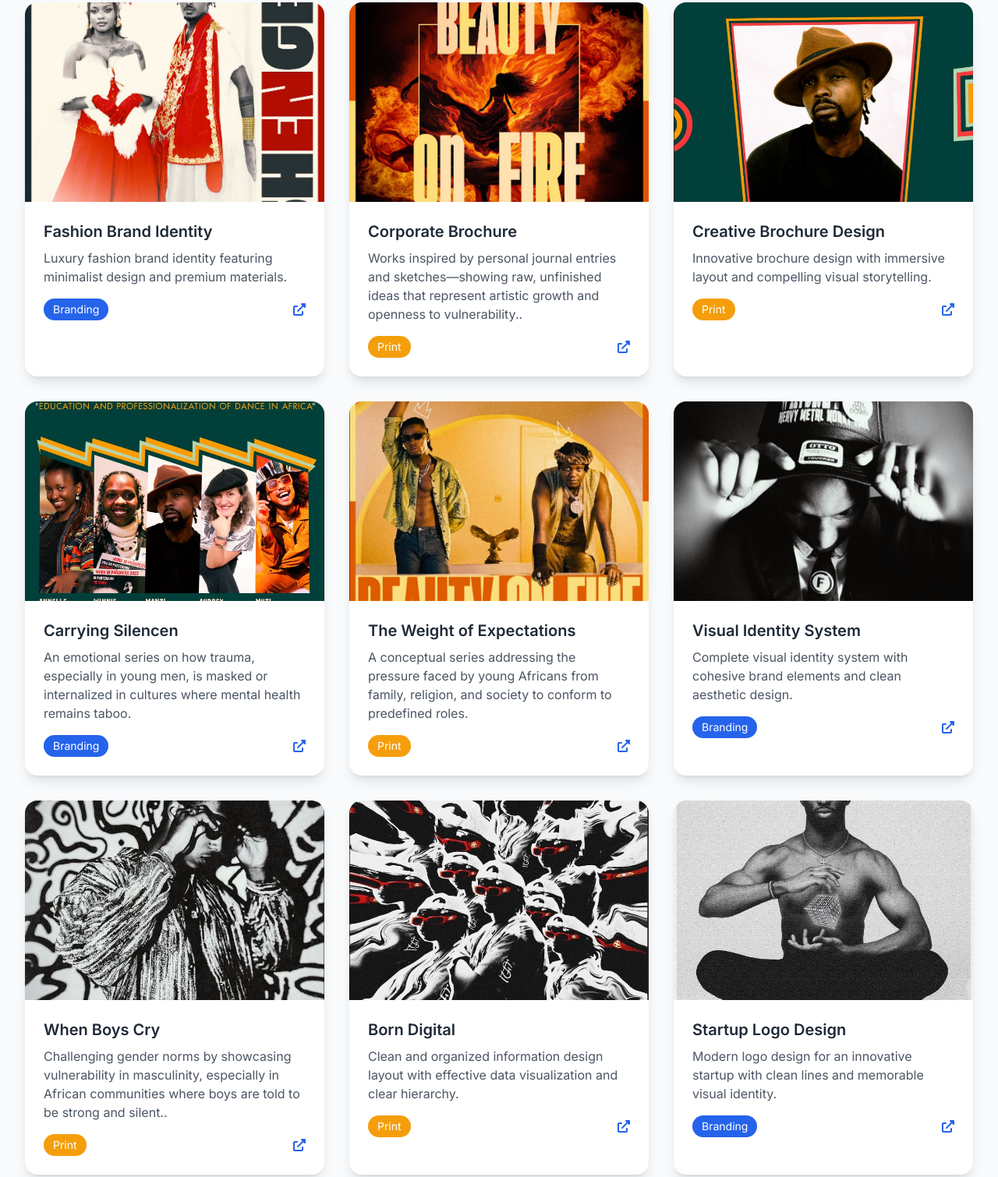
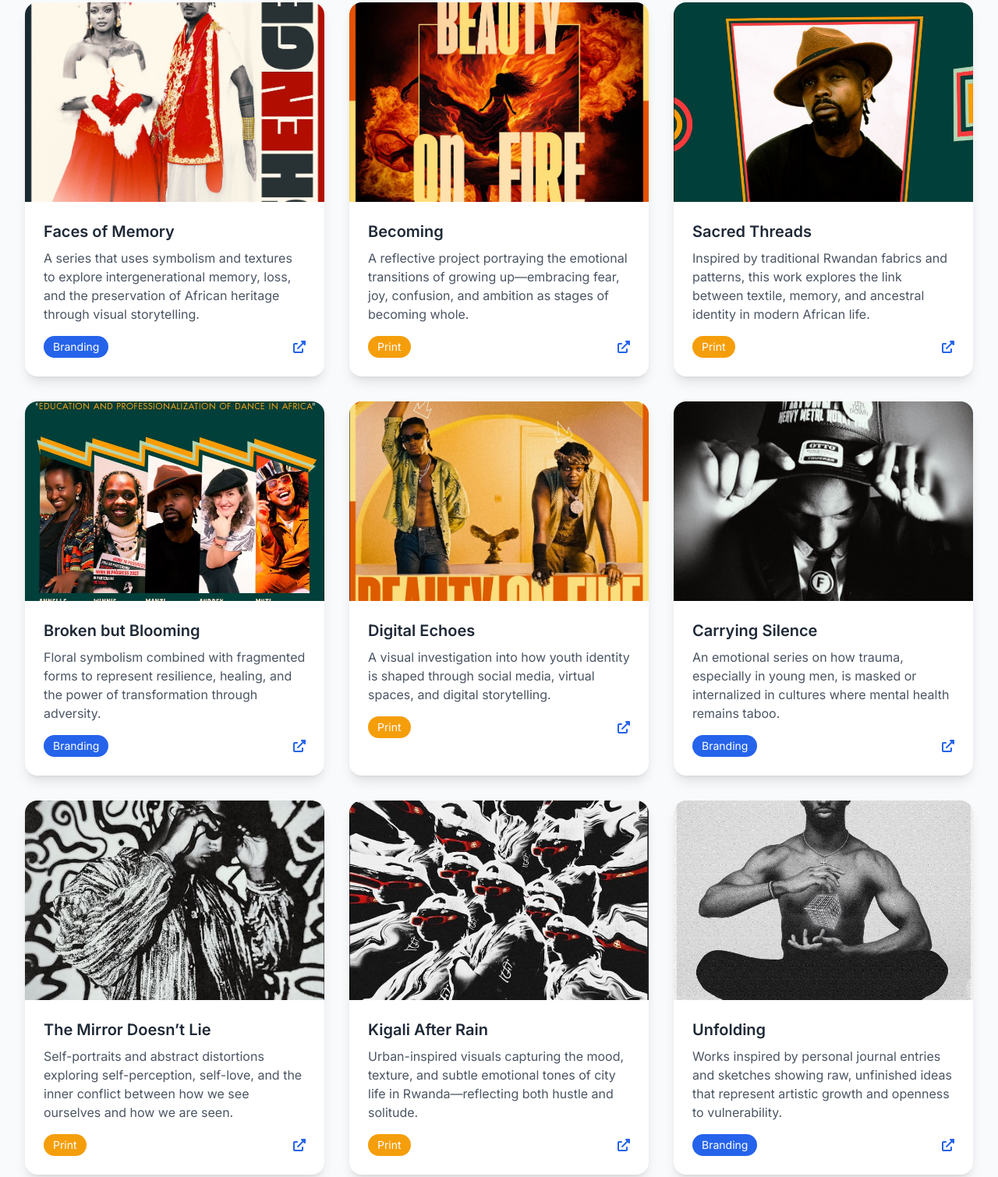
Before and after one commit to mutuzogabin/gabin-portifolio, a plain HTML site: page index.html in a window 1280 px wide. Shown: the part 4327-5837 px from the top of the page at 78% size. Drawn offline with nearby package versions, Linux system fonts and the light colour scheme.

Commit message:
Update index.html

```diff
--- a/index.html
+++ b/index.html
@@ -550,8 +550,10 @@
                         <img src="images/2.JPG" alt="Restaurant Menu Design" class="w-full h-full object-cover hover:scale-105 transition duration-300">
                     </div>
                     <div class="p-6">
-                        <h3 class="text-xl font-semibold text-dark mb-2"> Becoming</h3>
-                        <p class="text-gray-600 mb-4">A reflective project portraying the emotional transitions of growing up—embracing fear, joy, confusion, and ambition as stages of becoming whole.</p>
+                        <h3 class="text-xl font-semibold text-dark mb-2">Voices Unheard</h3>
+                        <p class="text-gray-600 mb-4">
+                            A mixed-media collection amplifying the invisible narratives of marginalized individuals, especially youth dealing with anxiety and social stigma.
+                        </p>
                         <div class="flex justify-between items-center">
                             <span class="text-sm bg-secondary text-white px-3 py-1 rounded-full">Print</span>
                             <button  type="button" class="text-primary hover:text-primary-dark transition duration-300">
@@ -567,8 +569,8 @@
                         <img src="images/3.JPG" alt="Carrying Silence" class="w-full h-full object-cover hover:scale-105 transition duration-300">
                     </div>
                     <div class="p-6">
-                        <h3 class="text-xl font-semibold text-dark mb-2">Brand Identity Package</h3>
-                        <p class="text-gray-600 mb-4">A mixed-media collection amplifying the invisible narratives of marginalized individuals, especially youth dealing with anxiety and social stigma.</p>
+                        <h3 class="text-xl font-semibold text-dark mb-2"> Beyond the Skin</h3>
+                        <p class="text-gray-600 mb-4">Portraits that delve into the complexity of identity beyond appearance—examining cultural belonging, personal transformation, and the unseen layers of self.</p>
                         <div class="flex justify-between items-center">
                             <span class="text-sm bg-primary text-white px-3 py-1 rounded-full">Branding</span>
                             <button  type="button" class="text-primary hover:text-primary-dark transition duration-300">
@@ -584,8 +586,9 @@
                         <img src="images/4.JPG" alt="Fashion Brand Identity" class="w-full h-full object-cover hover:scale-105 transition duration-300">
                     </div>
                     <div class="p-6">
-                        <h3 class="text-xl font-semibold text-dark mb-2">Fashion Brand Identity</h3>
-                        <p class="text-gray-600 mb-4">Luxury fashion brand identity featuring minimalist design and premium materials.</p>
+                        <h3 class="text-xl font-semibold text-dark mb-2"> Faces of Memory</h3>
+                        <p class="text-gray-600 mb-4">A series that uses symbolism and textures to explore intergenerational memory, loss, and the preservation of African heritage through visual storytelling.
+                        </p>
                         <div class="flex justify-between items-center">
                             <span class="text-sm bg-primary text-white px-3 py-1 rounded-full">Branding</span>
                             <button  type="button" class="text-primary hover:text-primary-dark transition duration-300">
@@ -601,8 +604,8 @@
                         <img src="images/5.JPG" alt="Unfolding" class="w-full h-full object-cover hover:scale-105 transition duration-300">
                     </div>
                     <div class="p-6">
-                        <h3 class="text-xl font-semibold text-dark mb-2">Corporate Brochure</h3>
-                        <p class="text-gray-600 mb-4">Works inspired by personal journal entries and sketches—showing raw, unfinished ideas that represent artistic growth and openness to vulnerability..</p>
+                        <h3 class="text-xl font-semibold text-dark mb-2">Becoming</h3>
+                        <p class="text-gray-600 mb-4">A reflective project portraying the emotional transitions of growing up—embracing fear, joy, confusion, and ambition as stages of becoming whole.</p>
                         <div class="flex justify-between items-center">
                             <span class="text-sm bg-secondary text-white px-3 py-1 rounded-full">Print</span>
                             <button  type="button" class="text-primary hover:text-primary-dark transition duration-300">
@@ -618,8 +621,8 @@
                         <img src="images/6.JPG" alt="Creative Brochure Design" class="w-full h-full object-cover hover:scale-105 transition duration-300">
                     </div>
                     <div class="p-6">
-                        <h3 class="text-xl font-semibold text-dark mb-2">Creative Brochure Design</h3>
-                        <p class="text-gray-600 mb-4">Innovative brochure design with immersive layout and compelling visual storytelling.</p>
+                        <h3 class="text-xl font-semibold text-dark mb-2">Sacred Threads</h3>
+                        <p class="text-gray-600 mb-4">Inspired by traditional Rwandan fabrics and patterns, this work explores the link between textile, memory, and ancestral identity in modern African life.</p>
                         <div class="flex justify-between items-center">
                             <span class="text-sm bg-secondary text-white px-3 py-1 rounded-full">Print</span>
                             <button  type="button" class="text-primary hover:text-primary-dark transition duration-300">
@@ -635,8 +638,8 @@
                         <img src="images/7.JPG" alt="Corporate Identity Design" class="w-full h-full object-cover hover:scale-105 transition duration-300">
                     </div>
                     <div class="p-6">
-                        <h3 class="text-xl font-semibold text-dark mb-2">Carrying Silencen</h3>
-                        <p class="text-gray-600 mb-4">An emotional series on how trauma, especially in young men, is masked or internalized in cultures where mental health remains taboo.</p>
+                        <h3 class="text-xl font-semibold text-dark mb-2">Broken but Blooming</h3>
+                        <p class="text-gray-600 mb-4">Floral symbolism combined with fragmented forms to represent resilience, healing, and the power of transformation through adversity.</p>
                         <div class="flex justify-between items-center">
                             <span class="text-sm bg-primary text-white px-3 py-1 rounded-full">Branding</span>
                             <button type="button" class="text-primary hover:text-primary-dark transition duration-300" title="View Project">
@@ -652,8 +655,9 @@
                         <img src="images/8.JPG" alt="Magazine Layout Design" class="w-full h-full object-cover hover:scale-105 transition duration-300">
                     </div>
                     <div class="p-6">
-                        <h3 class="text-xl font-semibold text-dark mb-2"> The Weight of Expectations</h3>
-                        <p class="text-gray-600 mb-4">A conceptual series addressing the pressure faced by young Africans from family, religion, and society to conform to predefined roles.</p>
+                        <h3 class="text-xl font-semibold text-dark mb-2"> Digital Echoes</h3>
+                        <p class="text-gray-600 mb-4">
+A visual investigation into how youth identity is shaped through social media, virtual spaces, and digital storytelling.</p>
                         <div class="flex justify-between items-center">
                             <span class="text-sm bg-secondary text-white px-3 py-1 rounded-full">Print</span>
                             <button type="button" class="text-primary hover:text-primary-dark transition duration-300" title="View Project">
@@ -669,8 +673,9 @@
                         <img src="images/9.JPG" alt="Visual Identity System" class="w-full h-full object-cover hover:scale-105 transition duration-300">
                     </div>
                     <div class="p-6">
-                        <h3 class="text-xl font-semibold text-dark mb-2">Visual Identity System</h3>
-                        <p class="text-gray-600 mb-4">Complete visual identity system with cohesive brand elements and clean aesthetic design.</p>
+                        <h3 class="text-xl font-semibold text-dark mb-2">Carrying Silence</h3>
+                        <p class="text-gray-600 mb-4">An emotional series on how trauma, especially in young men, is masked or internalized in cultures where mental health remains taboo.
+</p>
                         <div class="flex justify-between items-center">
                             <span class="text-sm bg-primary text-white px-3 py-1 rounded-full">Branding</span>
                             <button type="button" class="text-primary hover:text-primary-dark transition duration-300" title="View Project">
@@ -686,8 +691,9 @@
                         <img src="images/11.JPG" alt="Event Poster Series" class="w-full h-full object-cover hover:scale-105 transition duration-300">
                     </div>
                     <div class="p-6">
-                        <h3 class="text-xl font-semibold text-dark mb-2">When Boys Cry</h3>
-                        <p class="text-gray-600 mb-4">Challenging gender norms by showcasing vulnerability in masculinity, especially in African communities where boys are told to be strong and silent..</p>
+                        <h3 class="text-xl font-semibold text-dark mb-2">The Mirror Doesn’t Lie</h3>
+                        <p class="text-gray-600 mb-4">Self-portraits and abstract distortions exploring self-perception, self-love, and the inner conflict between how we see ourselves and how we are seen.
+</p>
                         <div class="flex justify-between items-center">
                             <span class="text-sm bg-secondary text-white px-3 py-1 rounded-full">Print</span>
                             <button type="button" class="text-primary hover:text-primary-dark transition duration-300" title="View Project">
@@ -703,8 +709,8 @@
                         <img src="images/12.JPG" alt="Information Design Layout" class="w-full h-full object-cover hover:scale-105 transition duration-300">
                     </div>
                     <div class="p-6">
-                        <h3 class="text-xl font-semibold text-dark mb-2">Born Digital</h3>
-                        <p class="text-gray-600 mb-4">Clean and organized information design layout with effective data visualization and clear hierarchy.</p>
+                        <h3 class="text-xl font-semibold text-dark mb-2"> Kigali After Rain</h3>
+                        <p class="text-gray-600 mb-4">Urban-inspired visuals capturing the mood, texture, and subtle emotional tones of city life in Rwanda—reflecting both hustle and solitude.</p>
                         <div class="flex justify-between items-center">
                             <span class="text-sm bg-secondary text-white px-3 py-1 rounded-full">Print</span>
                             <button type="button" class="text-primary hover:text-primary-dark transition duration-300" title="View Project">
@@ -720,8 +726,8 @@
                         <img src="images/13.JPG" alt="Startup Logo Design" class="w-full h-full object-cover hover:scale-105 transition duration-300">
                     </div>
                     <div class="p-6">
-                        <h3 class="text-xl font-semibold text-dark mb-2">Startup Logo Design</h3>
-                        <p class="text-gray-600 mb-4">Modern logo design for an innovative startup with clean lines and memorable visual identity.</p>
+                        <h3 class="text-xl font-semibold text-dark mb-2">Unfolding</h3>
+                        <p class="text-gray-600 mb-4">Works inspired by personal journal entries and sketches showing raw, unfinished ideas that represent artistic growth and openness to vulnerability.</p>
                         <div class="flex justify-between items-center">
                             <span class="text-sm bg-primary text-white px-3 py-1 rounded-full">Branding</span>
                             <button type="button" class="text-primary hover:text-primary-dark transition duration-300" title="View Project">
@@ -737,8 +743,8 @@
                         <img src="images/14.JPG" alt="Business Card Design" class="w-full h-full object-cover hover:scale-105 transition duration-300">
                     </div>
                     <div class="p-6">
-                        <h3 class="text-xl font-semibold text-dark mb-2">Business Card Design</h3>
-                        <p class="text-gray-600 mb-4">Elegant business card design with premium materials and sophisticated typography.</p>
+                        <h3 class="text-xl font-semibold text-dark mb-2">Safe Spaces</h3>
+                        <p class="text-gray-600 mb-4">A visual project that imagines emotional, spiritual, and cultural places of refuge—offering comfort, softness, and reflection amid a harsh world.</p>
                         <div class="flex justify-between items-center">
                             <span class="text-sm bg-secondary text-white px-3 py-1 rounded-full">Print</span>
                             <button type="button" class="text-primary hover:text-primary-dark transition duration-300" title="View Project">
@@ -754,8 +760,8 @@
                         <img src="images/15.JPG" alt="Marketing Campaign Design" class="w-full h-full object-cover hover:scale-105 transition duration-300">
                     </div>
                     <div class="p-6">
-                        <h3 class="text-xl font-semibold text-dark mb-2">Marketing Campaign Design</h3>
-                        <p class="text-gray-600 mb-4">Engaging marketing campaign design with focus on visual impact and clear messaging.</p>
+                        <h3 class="text-xl font-semibold text-dark mb-2">The Weight of Expectations</h3>
+                        <p class="text-gray-600 mb-4">A conceptual series addressing the pressure faced by young Africans from family, religion, and society to conform to predefined roles.</p>
                         <div class="flex justify-between items-center">
                             <span class="text-sm bg-secondary text-white px-3 py-1 rounded-full">Print</span>
                             <button type="button" class="text-primary hover:text-primary-dark transition duration-300" title="View Project">
```
